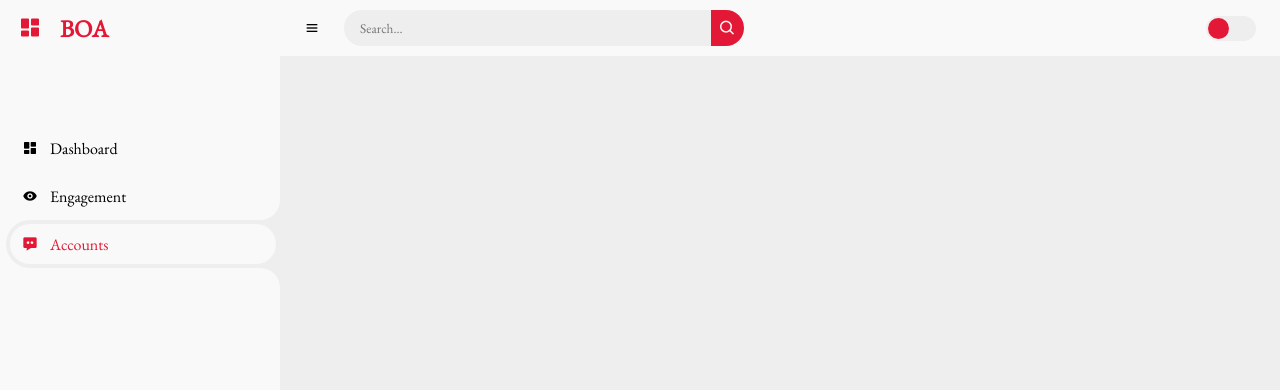
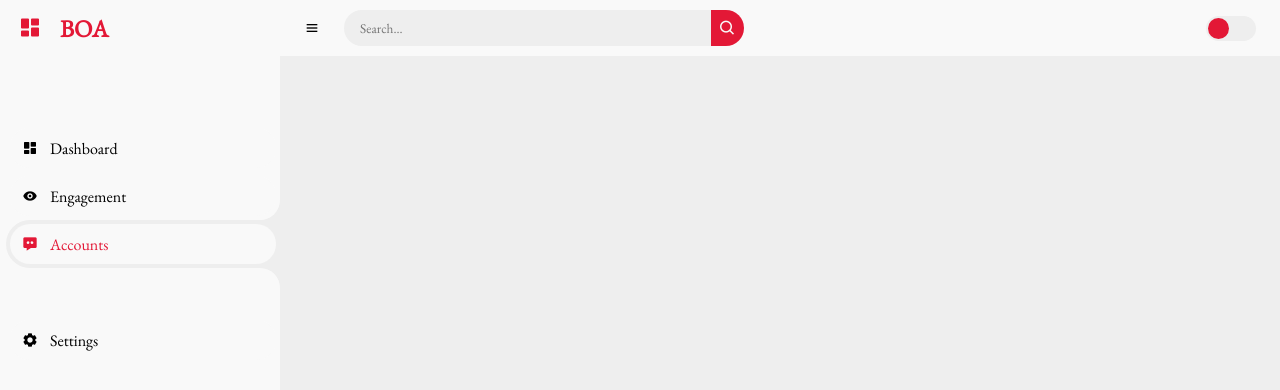
Before and after one commit to is0zay/bofa-capstone1, a React (Create React App) app in the folder bofacapstone/: page /acaccounts in a window 1280 px wide. Shown: the top 390 px of the page. Built offline with nearby package versions, Linux system fonts and the light colour scheme.

Commit message:
first update of 8/27

```diff
--- a/bofacapstone/src/App.js
+++ b/bofacapstone/src/App.js
@@ -9,11 +9,10 @@ import UtilityFooter from "./components/utilityFooter";
 import AboutHistory from "./pages/aboutHistory";
 import Newsletter from "./pages/newsletter";
 import Contact from "./pages/contact";
-import ACDash from "./pages/acdash";
-import ACEngage from "./pages/acengage";
-import ACAccounts from "./pages/acaccounts";
 import NewAcDash from "./pages/NewAcDash";
 import EngagementDashboard from "./pages/EngagementDashboard";
+import NewACAccounts from "./pages/NewACAccounts";
+
 
 function App() {
   return (
@@ -27,7 +26,7 @@ function App() {
           <Route path="/newsletter" element={<Newsletter />} />
           <Route path="/contact" element={<Contact />} />
           <Route path="/acengage" element={<EngagementDashboard />} />
-          <Route path="/acaccounts" element={<ACAccounts />} />
+          <Route path="/acaccounts" element={<NewACAccounts />} />
           <Route path="/acdash" element={<NewAcDash />} />
         </Routes>
       </Router>
--- a/bofacapstone/src/components/utilityNav.jsx
+++ b/bofacapstone/src/components/utilityNav.jsx
@@ -7,7 +7,7 @@ const UtilityNav = () => {
       <nav>
         <ul className="utilityNavContainer">
           <li className="utilityNavItem">
-            <Link to="/">Personal</Link>
+            <Link to="/acdash">Admin</Link>
           </li>
           <li className="utilityNavItem">
             <Link to="/">Health</Link>
--- a/bofacapstone/src/pages/EngagementDashboard.jsx
+++ b/bofacapstone/src/pages/EngagementDashboard.jsx
@@ -40,24 +40,18 @@ const EngagementDashboard = () => {
 				</Link>
 			</li>
 			<li class="active">
-                    <Link href="/acengage">
-                      <i class='bx bxs-show'></i>
+				<Link to="/acengage">
+					<i class='bx bxs-show' ></i>
 					<span class="text">Engagement</span>
 				</Link>
 			</li>
 			<li>
 				<Link to="/acaccounts">
-                        <i class='bx bxs-message-dots'></i>
+					<i class='bx bxs-group' ></i>
 					<span class="text">Accounts</span>
 				</Link>
 			</li>
 
-                <li>
-                    <Link to="#">
-                        <i class='bx bxs-group' ></i>
-                        <span class="text">Team</span>
-                    </Link>
-                </li>
 		</ul>
 		<ul class="side-menu">
 
@@ -67,9 +61,9 @@ const EngagementDashboard = () => {
 					<span class="text">Settings</span>
 				</Link>
 			</li>
-
 		</ul>
 	</section>
+
 
         <section id="content">
 
--- /dev/null
+++ b/bofacapstone/src/pages/NewACAccounts.css
@@ -0,0 +1,296 @@
+@import url('https://fonts.googleapis.com/css2?family=Lato:wght@400;700&family=Poppins:wght@400;500;600;700&display=swap');
+* {
+    margin: 0;
+    padding: 0;
+    box-sizing: border-box;
+}
+a {
+    text-decoration: none;
+}
+li {
+    list-style: none;
+}
+:root {
+    --poppins: 'Poppins', sans-serif;
+    --lato: 'Lato', sans-serif;
+    --light: #F9F9F9;
+    --blue: #E31836;
+    --light-blue: #CFE8FF;
+    --grey: #eee;
+    --dark-grey: #AAAAAA;
+    --dark: #000; /* Change to black */
+    --red: #DB504A;
+    --yellow:#CFE8FF;
+    --light-yellow:
+#E31836 ;
+    --orange: #FD7238;
+    --light-orange: #FFE0D3;
+}
+html {
+    overflow-x: hidden;
+}
+body.dark {
+    --light:#012169 ; /* Change */
+    --grey: #FFFFFF;
+    --dark: #FBFBFB;
+}
+body {
+    background: var(--grey);
+    overflow-x: hidden;
+}
+/* Hide Nav and Footer */
+.utilityNav {
+    display: none;
+}
+.navbar{
+    display: none;
+}
+.footer-content, .utilityFooter{
+    display: none;
+}
+/* SIDEBAR */
+#sidebar {
+    position: fixed;
+    top: 0;
+    left: 0;
+    width: 280px;
+    height: 100%;
+    background: var(--light);
+    z-index: 2000;
+    font-family: var(--lato);
+    transition: .3s ease;
+    overflow-x: hidden;
+    scrollbar-width: none;
+}
+#sidebar::--webkit-scrollbar {
+    display: none;
+}
+#sidebar.hide {
+    width: 60px;
+}
+#sidebar .brand {
+    font-size: 24px;
+    font-weight: 700;
+    height: 56px;
+    display: flex;
+    align-items: center;
+    color: var(--blue);
+    position: sticky;
+    top: 0;
+    left: 0;
+    background: var(--light);
+    z-index: 500;
+    padding-bottom: 20px;
+    box-sizing: content-box;
+}
+#sidebar .brand .bx {
+    min-width: 60px;
+    display: flex;
+    justify-content: center;
+}
+#sidebar .side-menu {
+    width: 100%;
+    margin-top: 48px;
+}
+#sidebar .side-menu li {
+    height: 48px;
+    background: transparent;
+    margin-left: 6px;
+    border-radius: 48px 0 0 48px;
+    padding: 4px;
+}
+/* Makes indent on sidebar */
+#sidebar .side-menu li.active {
+    background: var(--grey);
+    position: relative;
+}
+#sidebar .side-menu li.active::before {
+    content: '';
+    position: absolute;
+    width: 40px;
+    height: 40px;
+    border-radius: 50%;
+    top: -40px;
+    right: 0;
+    box-shadow: 20px 20px 0 var(--grey);
+    z-index: -1;
+}
+#sidebar .side-menu li.active::after {
+    content: '';
+    position: absolute;
+    width: 40px;
+    height: 40px;
+    border-radius: 50%;
+    bottom: -40px;
+    right: 0;
+    box-shadow: 20px -20px 0 var(--grey);
+    z-index: -1;
+}
+#sidebar .side-menu li a {
+    width: 100%;
+    height: 100%;
+    background: var(--light);
+    display: flex;
+    align-items: center;
+    border-radius: 48px;
+    font-size: 16px;
+    color: var(--dark);
+    white-space: nowrap;
+    overflow-x: hidden;
+}
+#sidebar .side-menu.top li.active a {
+    color: var(--blue);
+}
+#sidebar.hide .side-menu li a {
+    width: calc(48px - (4px * 2));
+    transition: width .3s ease;
+}
+#sidebar .side-menu li a.logout {
+    color: var(--red);
+}
+#sidebar .side-menu.top li a:hover {
+    color: var(--blue);
+}
+#sidebar .side-menu li a .bx {
+    min-width: calc(60px  - ((4px + 6px) * 2));
+    display: flex;
+    justify-content: center;
+}
+/* SIDEBAR */
+/* CONTENT */
+#content {
+    position: relative;
+    width: calc(100% - 280px);
+    left: 280px;
+    transition: .3s ease;
+}
+#sidebar.hide ~ #content {
+    width: calc(100% - 60px);
+    left: 60px;
+}
+/* NAVBAR */
+#content nav {
+    height: 56px;
+    background: var(--light);
+    padding: 0 24px;
+    display: flex;
+    align-items: center;
+    grid-gap: 24px;
+    font-family: var(--lato);
+    position: sticky;
+    top: 0;
+    left: 0;
+    z-index: 1000;
+}
+#content nav::before {
+    content: '';
+    position: absolute;
+    width: 40px;
+    height: 40px;
+    bottom: -40px;
+    left: 0;
+    border-radius: 50%;
+    box-shadow: -20px -20px 0 var(--light);
+}
+#content nav a {
+    color: var(--dark);
+}
+#content nav .bx.bx-menu {
+    cursor: pointer;
+    color: var(--dark);
+}
+#content nav .nav-link {
+    font-size: 16px;
+    transition: .3s ease;
+}
+#content nav .nav-link:hover {
+    color: var(--blue);
+}
+#content nav form {
+    max-width: 400px;
+    width: 100%;
+    margin-right: auto;
+}
+#content nav form .form-input {
+    display: flex;
+    align-items: center;
+    height: 36px;
+}
+#content nav form .form-input input {
+    flex-grow: 1;
+    padding: 0 16px;
+    height: 100%;
+    border: none;
+    background: var(--grey);
+    border-radius: 36px 0 0 36px;
+    outline: none;
+    width: 100%;
+    color: var(--dark);
+}
+#content nav form .form-input button {
+    width: 36px;
+    height: 100%;
+    display: flex;
+    justify-content: center;
+    align-items: center;
+    background: var(--blue);
+    color: var(--light);
+    font-size: 18px;
+    border: none;
+    outline: none;
+    border-radius: 0 36px 36px 0;
+    cursor: pointer;
+}
+/* DELETE nav class="notification" */
+/* #content nav .notification {
+    font-size: 20px;
+    position: relative;
+}
+#content nav .notification .num {
+    position: absolute;
+    top: -6px;
+    right: -6px;
+    width: 20px;
+    height: 20px;
+    border-radius: 50%;
+    border: 2px solid var(--light);
+    background: var(--red);
+    color: var(--light);
+    font-weight: 700;
+    font-size: 12px;
+    display: flex;
+    justify-content: center;
+    align-items: center;
+} */
+/* DELETE nav class="profile" */
+/* #content nav .profile img {
+    width: 36px;
+    height: 36px;
+    object-fit: cover;
+    border-radius: 50%;
+} */
+#content nav .switch-mode {
+    display: block;
+    min-width: 50px;
+    height: 25px;
+    border-radius: 25px;
+    background: var(--grey);
+    cursor: pointer;
+    position: relative;
+}
+#content nav .switch-mode::before {
+    content: '';
+    position: absolute;
+    top: 2px;
+    left: 2px;
+    bottom: 2px;
+    width: calc(25px - 4px);
+    background: var(--blue);
+    border-radius: 50%;
+    transition: all .3s ease;
+}
+/* Makes switch button move */
+#content nav #switch-mode:checked + .switch-mode::before {
+    left: calc(100% - (25px - 4px) - 2px);
+}
+/* NAVBAR */
--- /dev/null
+++ b/bofacapstone/src/pages/NewACAccounts.jsx
@@ -0,0 +1,74 @@
+import React, { useState } from 'react'
+import { Link } from 'react-router-dom';
+import './NewACAccounts.css';
+const NewACAccounts = () => {
+    const [darkMode, setDarkMode] = useState(false);
+    const [sidebarHidden, setSidebarHidden] = useState(false);
+     // Function to toggle dark mode
+    const toggleDarkMode = () => {
+    // Toggle the state
+    setDarkMode(!darkMode);
+    // Add or remove the .dark class from the body
+    if (!darkMode) {
+      document.body.classList.add('dark');
+    } else {
+      document.body.classList.remove('dark');
+    }
+  };
+  const toggleSidebar = () => {
+    setSidebarHidden(!sidebarHidden);
+  };
+  return (
+    <div>
+      <section id="sidebar" className={sidebarHidden ? 'hide' : ''}>
+        <Link to="#" class="brand">
+            <i class='bx bxs-dashboard'></i>
+            <span class="text">BOA</span>
+        </Link>
+        <ul class="side-menu top">
+            <li>
+                <Link to='/acdash'>
+                    <i class='bx bxs-dashboard' ></i>
+                    <span class="text">Dashboard</span>
+                </Link>
+            </li>
+            <li>
+                <Link to="/acengage">
+                  <i class='bx bxs-show'></i>
+                  <span class="text">Engagement</span>
+                </Link>
+              </li>
+            <li class="active">
+                <Link to="/acaccounts">
+                    <i class='bx bxs-message-dots'></i>
+                    <span class="text">Accounts</span>
+                </Link>
+            </li>
+        </ul>
+        <ul class="side-menu">
+            <li>
+                <Link to="#">
+                    <i class='bx bxs-cog' ></i>
+                    <span class="text">Settings</span>
+                </Link>
+            </li>
+        </ul>
+    </section>
+
+    <section id="content">
+        <nav>
+            <i class='bx bx-menu' onClick={toggleSidebar}></i>
+            <form action="#">
+                <div class="form-input">
+                    <input type="search" placeholder="Search..."/>
+                    <button type="submit" class="search-btn"><i class='bx bx-search' ></i></button>
+                </div>
+            </form>
+            <input type="checkbox" id="switch-mode" hidden checked={darkMode} onChange={toggleDarkMode}/>
+            <label for="switch-mode" class="switch-mode"></label>
+        </nav>
+    </section>
+    </div>
+  )
+}
+export default NewACAccounts;
```
Lines whose indentation alone changed are shown as unchanged.
